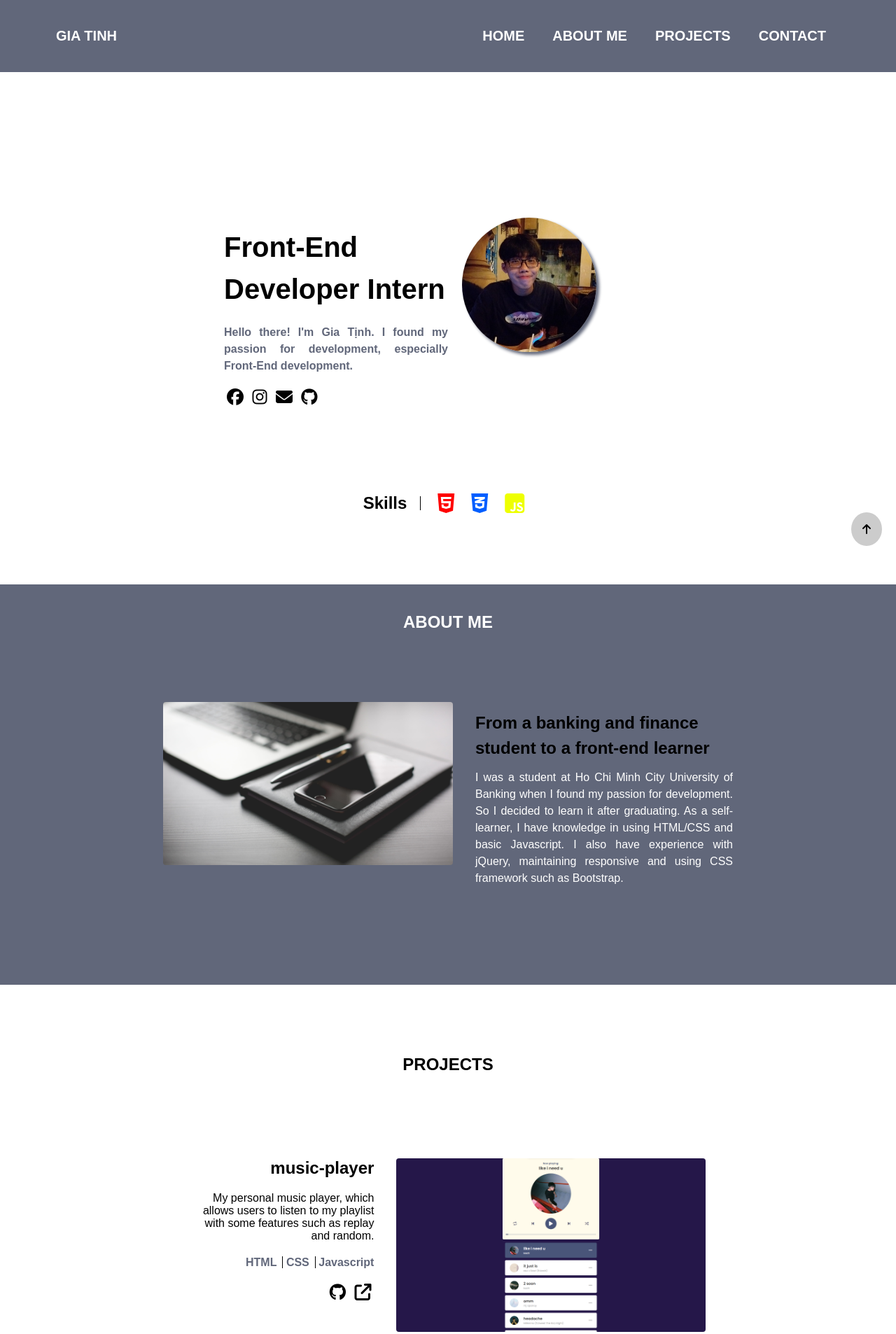
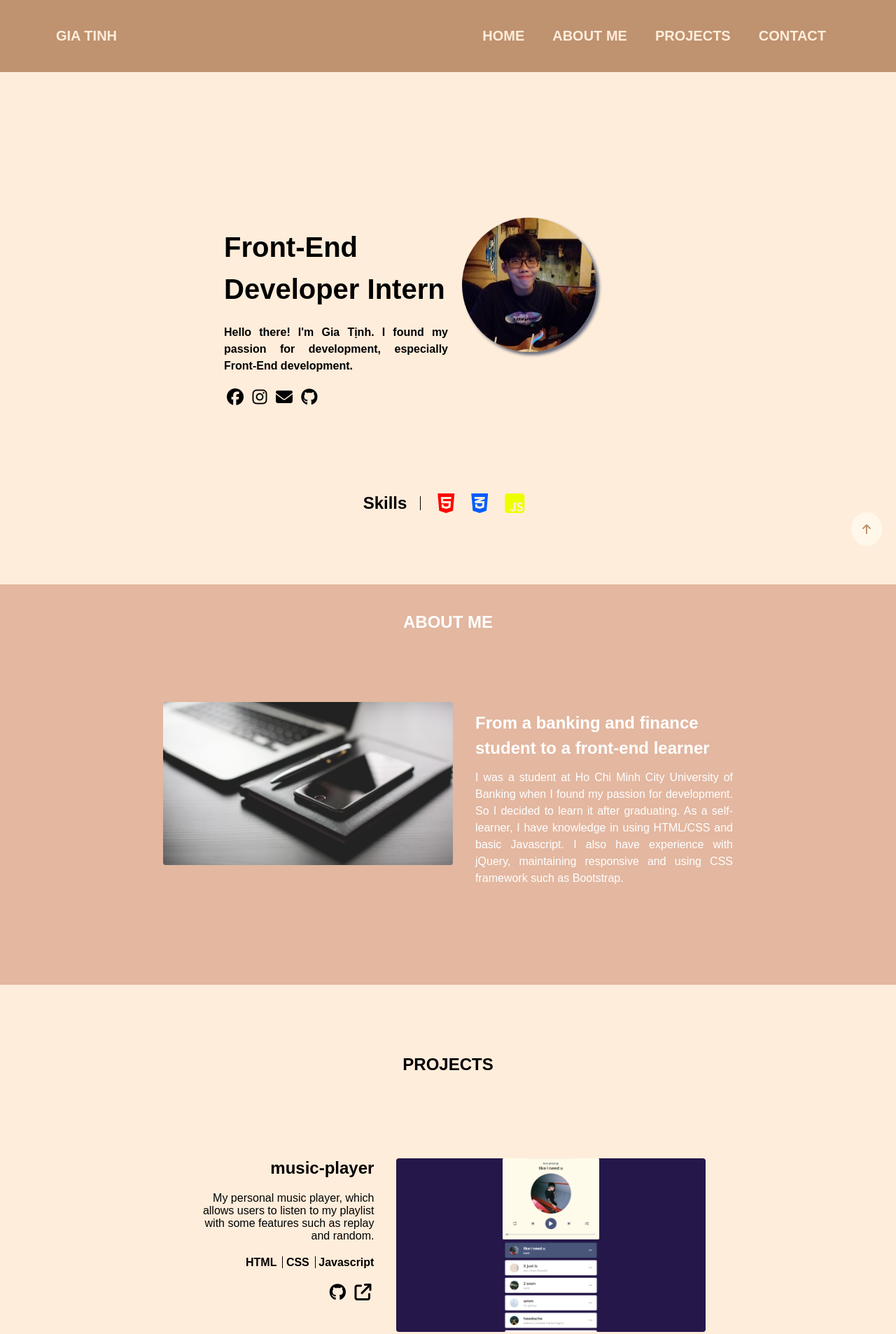
Before and after one commit to TinhHams/my-portfolio, a plain HTML site: page index.html in a window 1280 px wide. Shown: the top 1906 px of the page at 70% size. Drawn offline with Linux system fonts and the light colour scheme.

Commit message:
Add files via upload

```diff
--- a/style.css
+++ b/style.css
@@ -13,6 +13,7 @@
 
 a {
     text-decoration: none;
+    color: black;
 }
 
 h4 {
@@ -22,6 +23,7 @@ h4 {
 body {
     position: relative;
     width: 100%;
+    background-color: #ffeddb;
 }
 
 .section-m {
@@ -39,14 +41,14 @@ header {
     align-items: center;
     justify-content: space-between;
     padding: 40px 80px;
-    background-color: #61677a;
+    background-color: #bf9270;
 }
 
 .my-portfolio {
     font-size: 20px;
     font-weight: 600;
     cursor: pointer;
-    color: white;
+    color: #ffeddb;
 }
 
 #navbar {
@@ -66,12 +68,12 @@ header {
 
 #navbar li a {
     text-decoration: none;
-    color: white;
+    color: #ffeddb;
 }
 
 #navbar li a:hover,
 .my-portfolio:hover {
-    color: black;
+    color: white;
     transition: 0.2s ease-in;
 }
 
@@ -119,7 +121,7 @@ header {
 }
 
 .hero-profile h4 {
-    color: #61677a;
+    color: black;
     text-align: justify;
     margin: 20px 0;
 }
@@ -183,7 +185,7 @@ header {
 #about-me {
     margin: 60px 0;
     padding: 40px 80px;
-    background-color: #61677a;
+    background-color: #e3b7a0;
     color: white;
 }
 
@@ -207,7 +209,7 @@ header {
 
 .about-desc h2 {
     margin: 12px 0;
-    color: black;
+    color: white;
 }
 
 .about-desc p {
@@ -252,8 +254,12 @@ header {
     margin-bottom: 20px;
 }
 
+.project-box h1 {
+    cursor: pointer;
+}
+
 .tech span {
-    color: #61677a;
+    color: black;
     font-weight: 600;
 }
 
@@ -282,7 +288,7 @@ header {
 #contact {
     margin: 60px 0 0 0;
     padding: 40px 80px;
-    background-color: #61677a;
+    background-color: #e3b7a0;
     color: white;
 }
 
@@ -314,7 +320,7 @@ footer {
     width: 100%;
     height: auto;
     padding: 40px 80px;
-    background-color: white;
+    background-color: #fff8ea;
 }
 
 footer span {
@@ -334,11 +340,11 @@ footer span {
 }
 
 #toTop a {
-    color: black;
+    color: #bf9270;
 }
 
 #toTop i:hover {
-    color: white;
+    color: #bf9270;
     transition: 0.3s ease-in-out;
     padding: 20px;
     font-size: 20px;
@@ -349,7 +355,7 @@ footer span {
     font-size: 16px;
     padding: 16px;
     border-radius: 50%;
-    background-color: #ccc;
+    background-color: #fff8ea;
 }
 
 @keyframes animateY {
```
